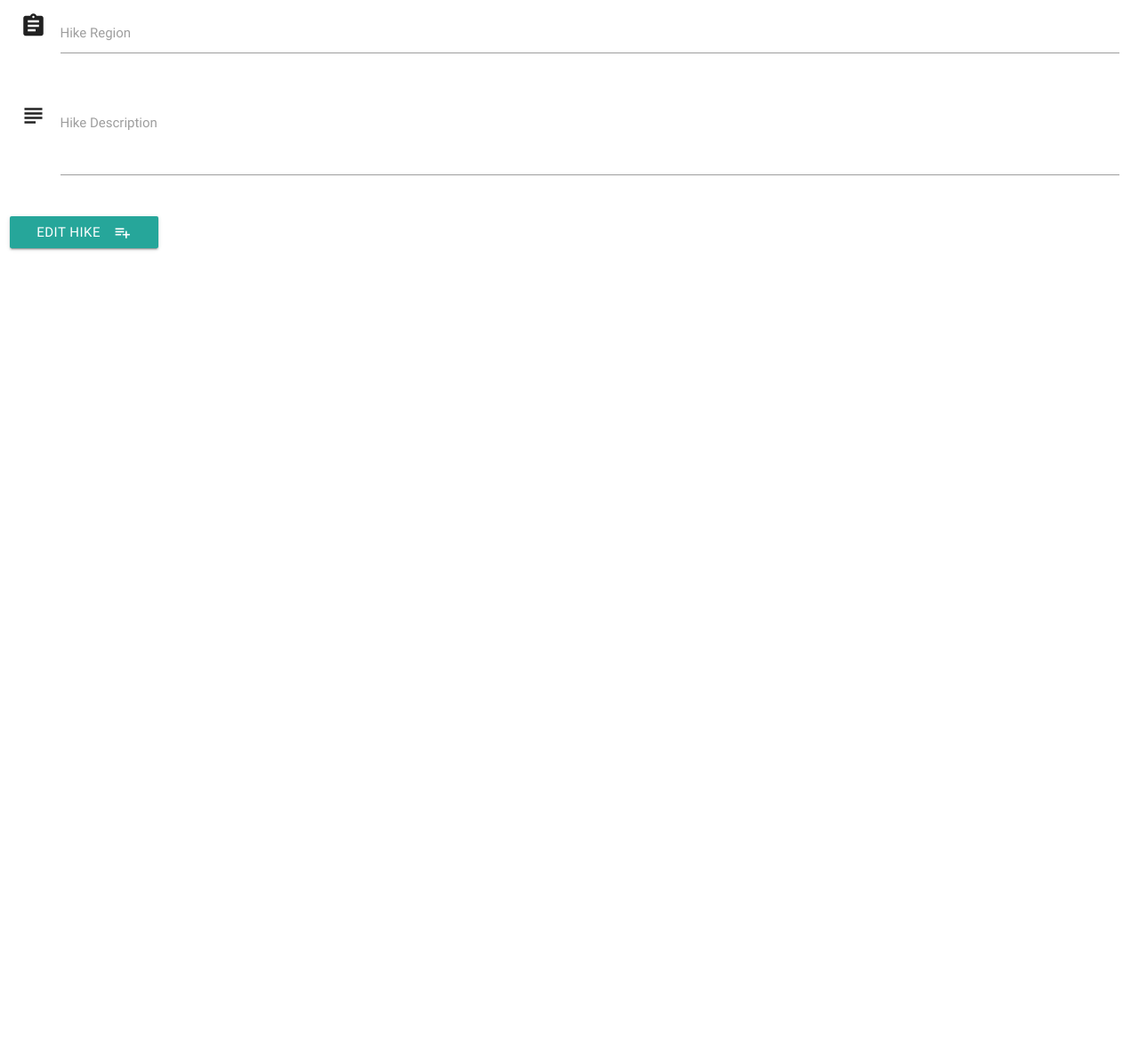
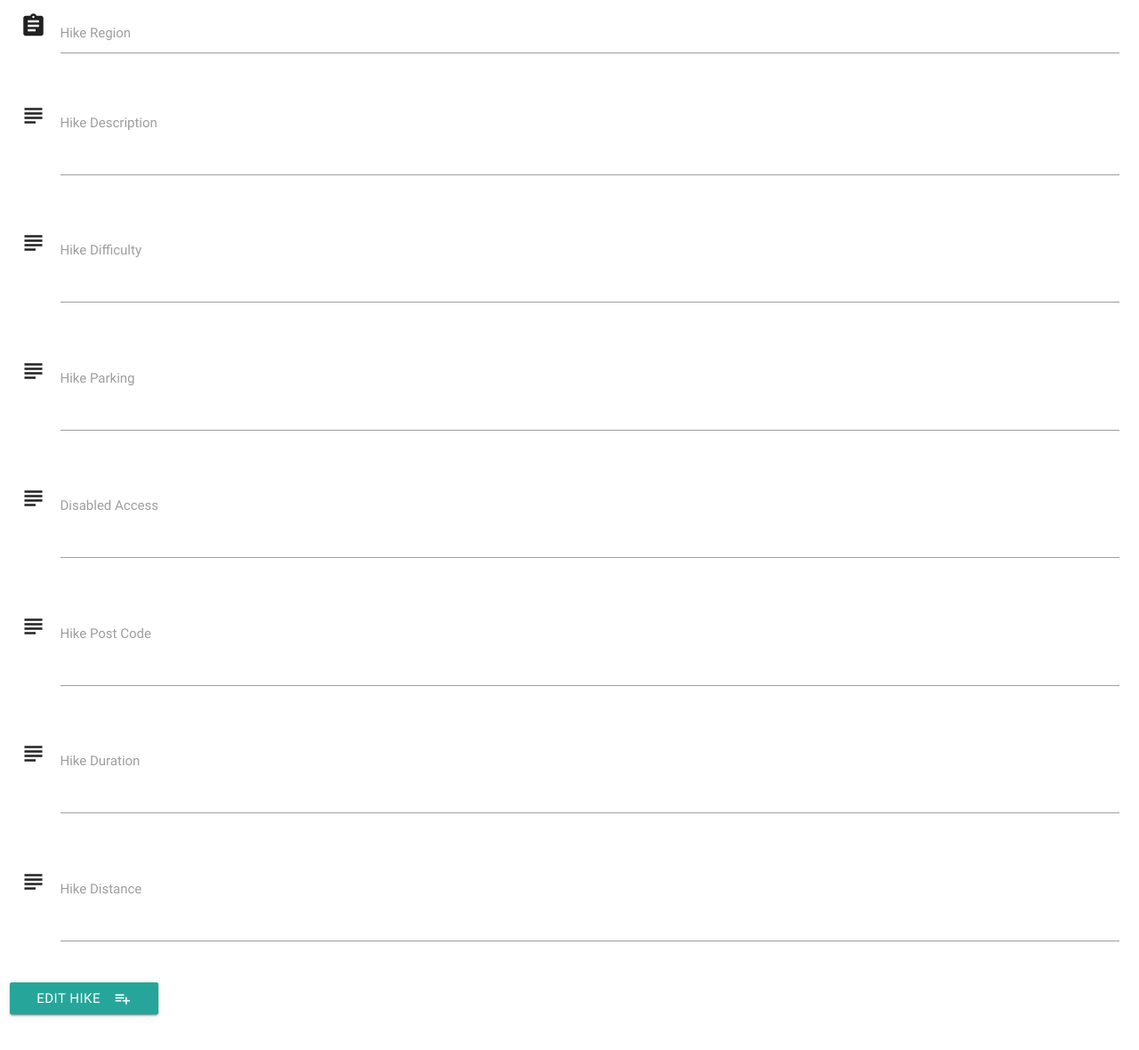
Before and after one commit to JonWil91/Lets-Hike, a Flask app: template templates/edithike.html in a window 1280 px wide. Shown: the part 153-1333 px from the top of the page at 89% size. Before the commit the page ends 435 px from the top, so only its background shows below. Run offline with Flask 2, Linux system fonts and the light colour scheme; the template is opened without the code that fills it, so the values that code supplies are empty; some libraries are stand-ins or nearby versions.

Commit message:
Added fields to edithike.html and edit hike feature working

```diff
--- a/app.py
+++ b/app.py
@@ -12,7 +12,7 @@ app = Flask(__name__)
 app.config["MONGO_DBNAME"] = "hiking_database"
 
 app.config["MONGO_URI"] = os.environ.get("MONGO_URI")
-app.secret_key = 'mysecret'
+
 
 
 mongo = PyMongo(app)
@@ -20,7 +20,7 @@ mongo = PyMongo(app)
 @app.route('/')
 @app.route('/home')
 def home():
-    return render_template('home.html', hikes=mongo.db.hikes.find())
+    return render_template('home.html')
 
 @app.route('/about')
 def about():
@@ -42,10 +42,15 @@ def insert_hikes():
     hikes.insert_one(request.form.to_dict())
     return redirect(url_for('hikes'))
 
-@app.route('/edit_hike/<hike_id>', methods=["POST"])
+@app.route('/edit_hike/<hike_id>')
 def edit_hike(hike_id):
+    the_hike =  mongo.db.hikes.find_one({"_id": ObjectId(hike_id)})
+    return render_template('edithike.html', hike=the_hike)
+
+@app.route('/update_hike/<hike_id>', methods=["POST"])
+def update_hike(hike_id):
     hikes = mongo.db.hikes
-    hikes.edit( {'_id': ObjectId(hike_id)},
+    hikes.update({'_id': ObjectId(hike_id)},
     {
         'hike_region': request.form.get('hike_region'),
         'hike_description': request.form.get('hike_description'),
@@ -71,4 +76,3 @@ if __name__ == '__main__':
     app.run(host=os.environ.get('IP'),
     port=int(os.environ.get('PORT')),
     debug=True)
-    SECRET_KEY = os.environ.get('mysecret')
--- a/templates/edithike.html
+++ b/templates/edithike.html
@@ -2,20 +2,62 @@
 
 <h3>Edit Hike</h3>
 <div class="row">
-    <form action="{{ url_for('edit_hike', hike_id=hike._id) }}" method="POST" class="col s12">
+    <form action="{{ url_for('update_hike', hike_id=hike._id) }}" method="POST" class="col s12">
 
         <div class="row">
             <div class="input-field col s12">
                 <i class="material-icons prefix">assignment</i>
-                <input id="hike_region" name="hike_region" type="text" class="validate" value="{{hikes.hike_region}}">
+                <input id="hike_region" name="hike_region" type="text" class="validate" value="{{hike.hike_region}}">
                 <label for="icon_prefix">Hike Region</label>
             </div>
         </div>
         <div class="row">
             <div class="input-field col s12">
                 <i class="material-icons prefix">subject</i>
-                <textarea name="hike_description" id="hike_description" class="materialize-textarea">{{hikes.hike_description}}</textarea>
+                <textarea name="hike_description" id="hike_description" class="materialize-textarea"></textarea>
                 <label for="icon_telephone">Hike Description</label>
+            </div>
+        </div>
+        <div class="row">
+            <div class="input-field col s12">
+                <i class="material-icons prefix">subject</i>
+                <textarea name="hike_difficulty" id="hike_difficulty" class="materialize-textarea"></textarea>
+                <label for="icon_telephone">Hike Difficulty</label>
+            </div>
+        </div>
+        <div class="row">
+            <div class="input-field col s12">
+                <i class="material-icons prefix">subject</i>
+                <textarea name="hike_parking" id="hike_parking" class="materialize-textarea"></textarea>
+                <label for="icon_telephone">Hike Parking</label>
+            </div>
+        </div>
+        <div class="row">
+            <div class="input-field col s12">
+                <i class="material-icons prefix">subject</i>
+                <textarea name="disabled_access" id="disabled_access" class="materialize-textarea"></textarea>
+                <label for="icon_telephone">Disabled Access</label>
+            </div>
+        </div>
+        <div class="row">
+            <div class="input-field col s12">
+                <i class="material-icons prefix">subject</i>
+                <textarea name="hike_postcode" id="hike_postcode" class="materialize-textarea"></textarea>
+                <label for="icon_telephone">Hike Post Code</label>
+            </div>
+        </div>
+        <div class="row">
+            <div class="input-field col s12">
+                <i class="material-icons prefix">subject</i>
+                <textarea name="hike_duration" id="hike_duration" class="materialize-textarea"></textarea>
+                <label for="icon_telephone">Hike Duration</label>
+            </div>
+        </div>
+        <div class="row">
+            <div class="input-field col s12">
+                <i class="material-icons prefix">subject</i>
+                <textarea name="hike_distance" id="hike_distance" class="materialize-textarea"></textarea>
+                <label for="icon_telephone">Hike Distance</label>
             </div>
         </div>
 
```
